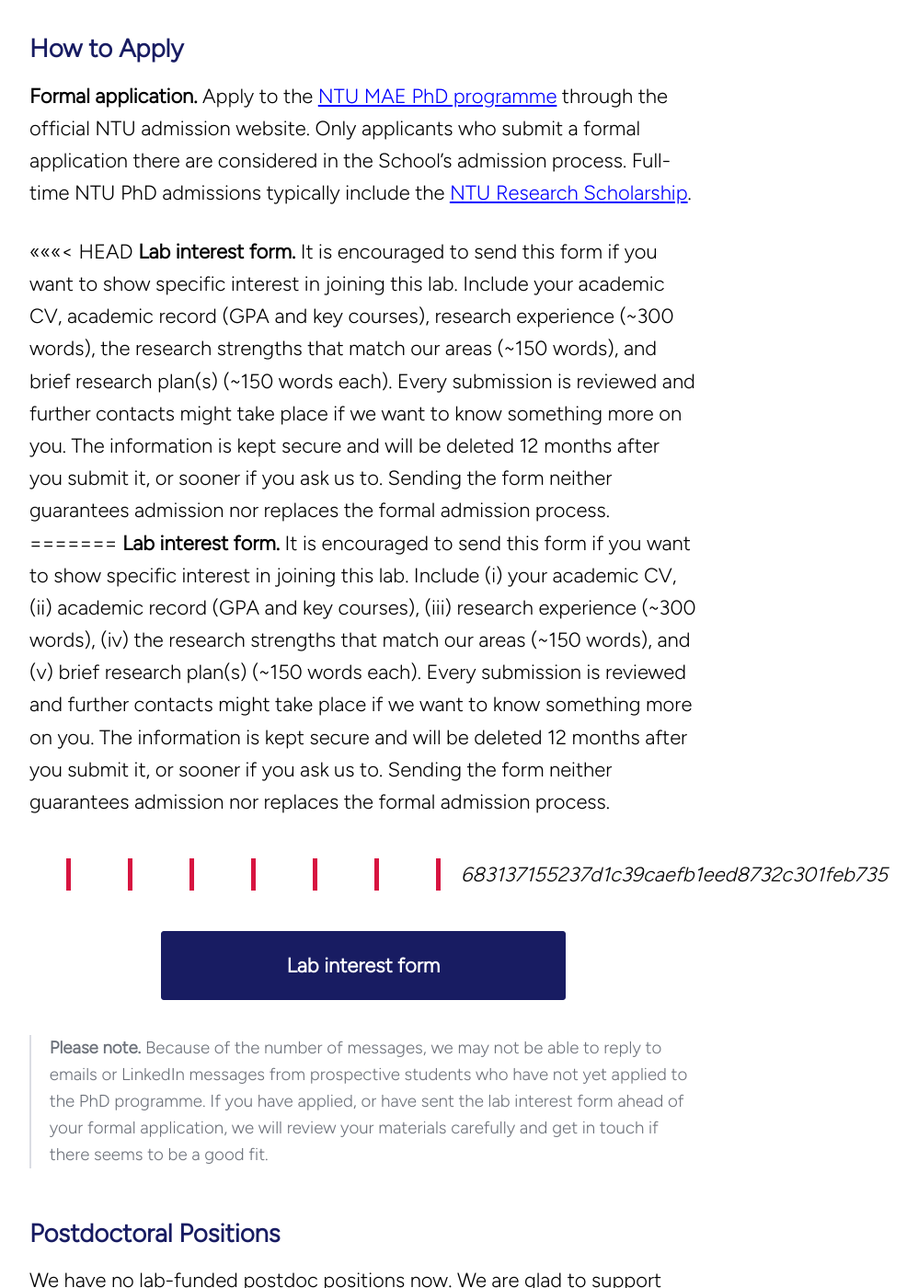
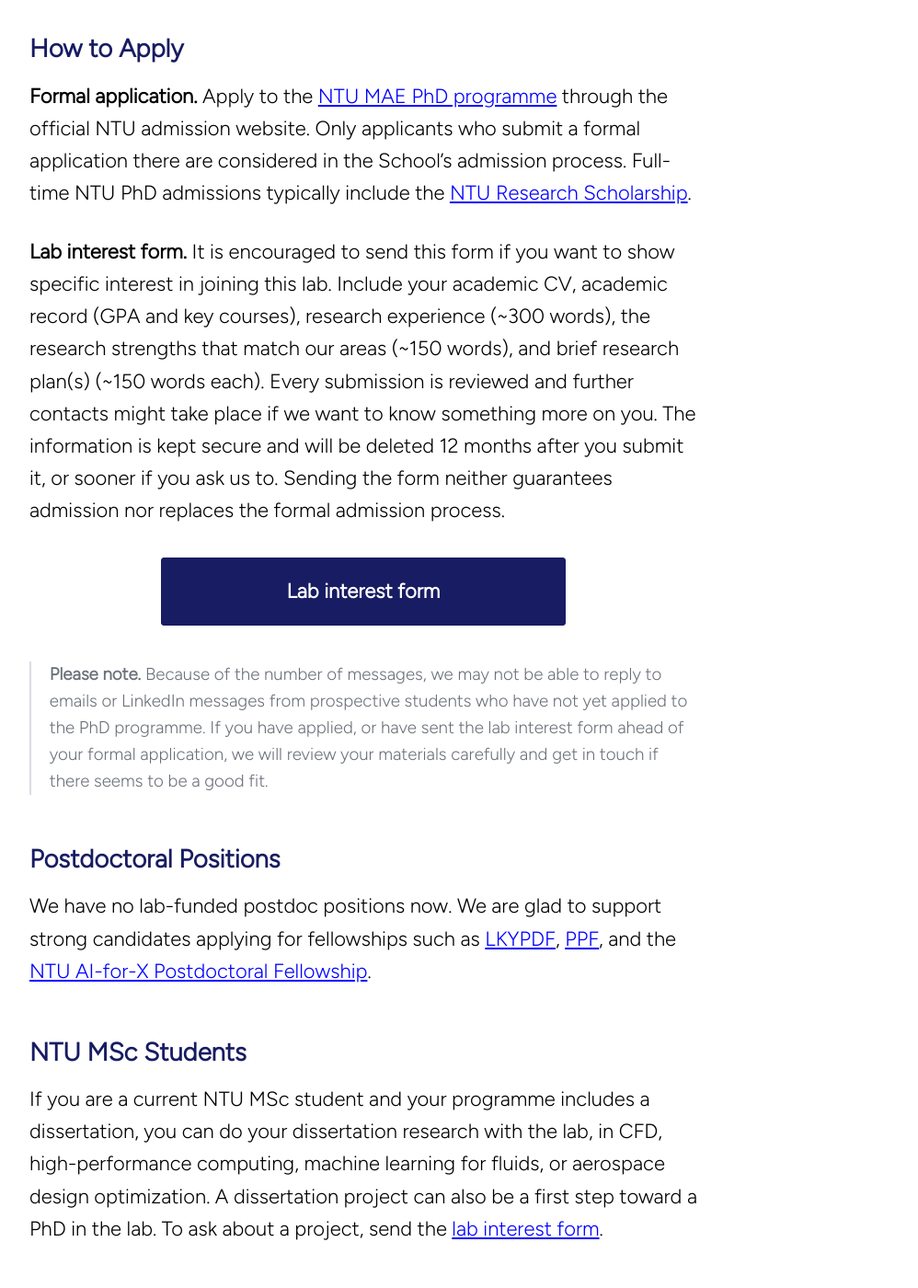
Before and after one commit to jun9303/jun9303.github.io, a Jekyll site: the page built from _pages/contact_us.md, in a window 1280 px wide and 1400 px high, scrolled down 2308 px. Shown: the whole window at 92% size, without its empty margins (245-1243 px from the left). Built offline with Jekyll 4.4.1, drawn with Linux system fonts in a browser that asks for light colours; cached includes are drawn as plain includes.

Commit message:
modified:   _pages/contact_us.md

```diff
--- a/_pages/contact_us.md
+++ b/_pages/contact_us.md
@@ -109,11 +109,7 @@ Strong mathematics, programming (Python, C++ or Fortran, CUDA), agentic AI exper
 
 **Formal application.** Apply to the [NTU MAE PhD programme](https://www.ntu.edu.sg/education/graduate-programme/mae-phd) through the official NTU admission website. Only applicants who submit a formal application there are considered in the School's admission process. Full-time NTU PhD admissions typically include the [NTU Research Scholarship](https://www.ntu.edu.sg/admissions/graduate/financialmatters/scholarships/rss).
 
-<<<<<<< HEAD
 **Lab interest form.** It is encouraged to send this form if you want to show specific interest in joining this lab. Include your academic CV, academic record (GPA and key courses), research experience (~300 words), the research strengths that match our areas (~150 words), and brief research plan(s) (~150 words each). Every submission is reviewed and further contacts might take place if we want to know something more on you. The information is kept secure and will be deleted 12 months after you submit it, or sooner if you ask us to. Sending the form neither guarantees admission nor replaces the formal admission process.
-=======
-**Lab interest form.** It is encouraged to send this form if you want to show specific interest in joining this lab. Include (i) your academic CV, (ii) academic record (GPA and key courses), (iii) research experience (~300 words), (iv) the research strengths that match our areas (~150 words), and (v) brief research plan(s) (~150 words each). Every submission is reviewed and further contacts might take place if we want to know something more on you. The information is kept secure and will be deleted 12 months after you submit it, or sooner if you ask us to. Sending the form neither guarantees admission nor replaces the formal admission process.
->>>>>>> 683137155237d1c39caefb1eed8732c301feb735
 
 <p class="contact-form-link"><a class="btn btn--primary" href="{{ site.application_form_url | escape }}">Lab interest form</a></p>
 
```
